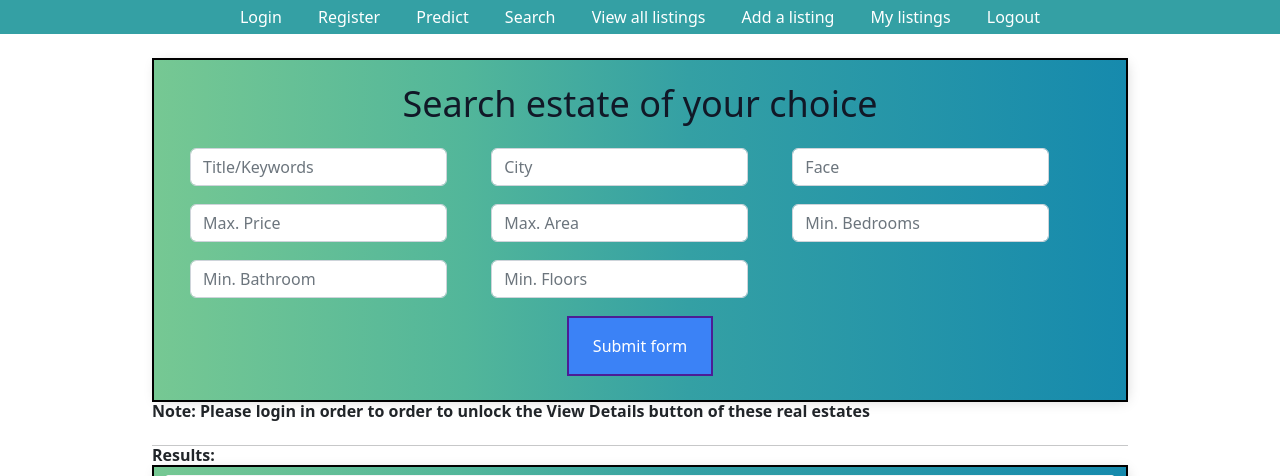
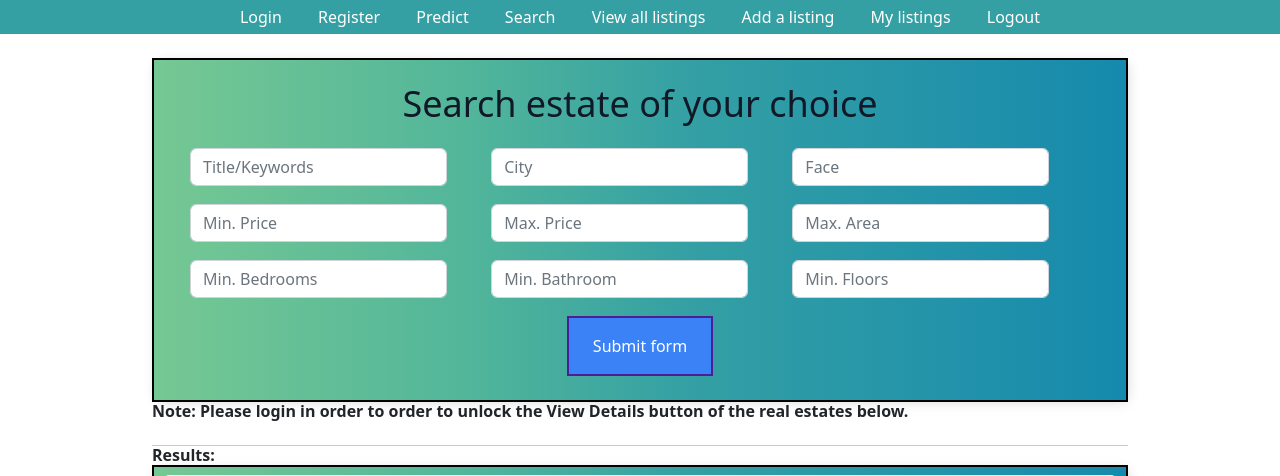
Before and after one commit to Anuj-Gupta4/RealEstateApp, a Django app: page /listing_search in a window 1280 px wide. Shown: the top 476 px of the page. Run offline with Django 4.2, Linux system fonts and the light colour scheme; data comes from the database, SQL or seed files in the repository; both versions use the stored data as it was after the commit; parts of the project's set-up code (start-up, migrations or seed data) failed here and were passed over; some libraries are stand-ins or nearby versions.

Commit message:
Improved search feature

```diff
--- a/listings/views.py
+++ b/listings/views.py
@@ -212,15 +212,22 @@ def listing_search(request):
         Area = ''
 
     # Price
-    if 'Price' in request.GET:
-        Price = request.GET['Price']
-        if Price:
-            queryset_list=queryset_list.filter(Price__lte=Price)
+    if 'Min_Price' in request.GET:
+        Min_Price = request.GET['Min_Price']
+        if Min_Price:
+            queryset_list=queryset_list.filter(Price__gte=Min_Price)
     else:
-        Price = ''
+        Min_Price = ''
+
+    if 'Max_Price' in request.GET:
+        Max_Price = request.GET['Max_Price']
+        if Max_Price:
+            queryset_list=queryset_list.filter(Price__lte=Max_Price)
+    else:
+        Max_Price = ''
 
     context={
-        'listings':queryset_list, 'Price':Price, 'Area':Area, 'Floors':Floors, 'Bathroom':Bathroom, 'Bedroom':Bedroom,
+        'listings':queryset_list, 'Min_Price':Min_Price,'Max_Price':Max_Price, 'Area':Area, 'Floors':Floors, 'Bathroom':Bathroom, 'Bedroom':Bedroom,
         'Face':Face, 'City': city, 'Title': Title
     }
 
--- a/templates/listing_search.html
+++ b/templates/listing_search.html
@@ -9,67 +9,75 @@
             <div class="form-check form-check-inline">
                 <div class="col-md-18 mb-3">
                     <label class="sr-only">Title</label>
-                    <input type="text" name="Title" class="form-control" placeholder="Title/Keywords"  value="{{ Title}}">
+                    <input type="text" name="Title" class="form-control" placeholder="Title/Keywords"  value="{{ Title }}">
                 </div>
             </div>
 
             <div class="form-check form-check-inline">
                 <div class="col-md-18 mb-3">
                     <label class="sr-only">City</label>
-                    <input type="text" name="City" class="form-control" placeholder="City"  value="{{ City}}">
+                    <input type="text" name="City" class="form-control" placeholder="City"  value="{{ City }}">
                 </div>
             </div>
 
             <div class="form-check form-check-inline">
                 <div class="col-md-18 mb-3">
                     <label class="sr-only">Face</label>
-                    <input type="text" name="Face" class="form-control" placeholder="Face"  value="{{ Face}}">
+                    <input type="text" name="Face" class="form-control" placeholder="Face"  value="{{ Face }}">
                 </div>
             </div>
 
             <div class="form-check form-check-inline">
                 <div class="col-md-18 mb-3">
-                    <label class="sr-only">Price</label>
-                    <input type="text" name="Price" class="form-control" placeholder="Max. Price"  value="{{ Price}}">
+                    <label class="sr-only">Min_Price</label>
+                    <input type="text" name="Min_Price" class="form-control" placeholder="Min. Price"  value="{{ Min_Price }}">
+                </div>
+            </div>
+
+            <div class="form-check form-check-inline">
+                <div class="col-md-18 mb-3">
+                    <label class="sr-only">Max_Price</label>
+                    <input type="text" name="Max_Price" class="form-control" placeholder="Max. Price"  value="{{ Max_Price }}">
                 </div>
             </div>
 
             <div class="form-check form-check-inline">
                 <div class="col-md-18 mb-3">
                     <label class="sr-only">Area</label>
-                    <input type="text" name="Area" class="form-control" placeholder="Max. Area"  value="{{ Area}}">
+                    <input type="text" name="Area" class="form-control" placeholder="Max. Area"  value="{{ Area }}">
                 </div>
             </div>
 
             <div class="form-check form-check-inline">
                 <div class="col-md-18 mb-3">
                     <label class="sr-only">Bedroom</label>
-                    <input type="text" name="Bedroom" class="form-control" placeholder="Min. Bedrooms"  value="{{ Bedroom}}">
+                    <input type="text" name="Bedroom" class="form-control" placeholder="Min. Bedrooms"  value="{{ Bedroom }}">
                 </div>
             </div>
 
             <div class="form-check form-check-inline">
                 <div class="col-md-18 mb-3">
                     <label class="sr-only">Bathroom</label>
-                    <input type="text" name="Bathroom" class="form-control" placeholder="Min. Bathroom"  value="{{ Bathroom}}">
+                    <input type="text" name="Bathroom" class="form-control" placeholder="Min. Bathroom"  value="{{ Bathroom }}">
                 </div>
             </div>
 
             <div class="form-check form-check-inline">
                 <div class="col-md-18 mb-3">
                     <label class="sr-only">Floors</label>
-                    <input type="text" name="Floors" class="form-control" placeholder="Min. Floors"  value="{{ Floors}}">
+                    <input type="text" name="Floors" class="form-control" placeholder="Min. Floors"  value="{{ Floors }}">
                 </div>
             </div>
 
-            <center><button class="flex items-center px-4 py-3 text-white bg-blue-500 hover:bg-blue-400 border-2 border-violet-900" type="submit">Submit form</button></center>
+            <center><button class="flex items-center px-4 py-3 text-white bg-blue-500 hover:bg-blue-400 border-2 border-violet-900"
+                type="submit">Submit form</button></center>
             <br>
         </form>
     </div>
 </div>
 
 {% if not request.user.is_authenticated %}
-<h1><strong>Note: Please login in order to order to unlock the View Details button of these real estates</strong></h1>
+<h1><strong>Note: Please login in order to order to unlock the View Details button of the real estates below.</strong></h1>
 {% endif %}
 
 <br><hr><h1><strong>Results:</strong></h1>
```
Also changed, not shown: db.sqlite3.
